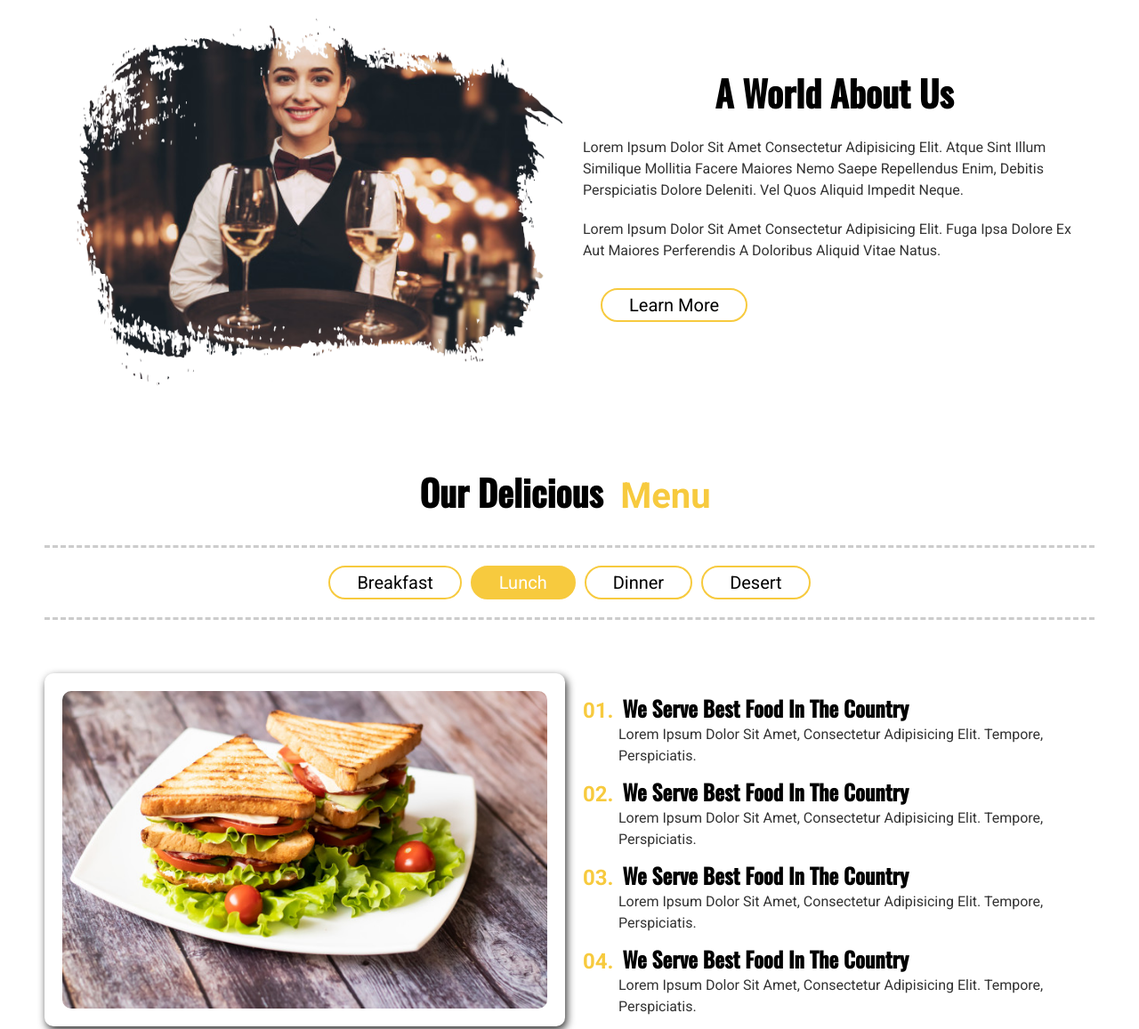
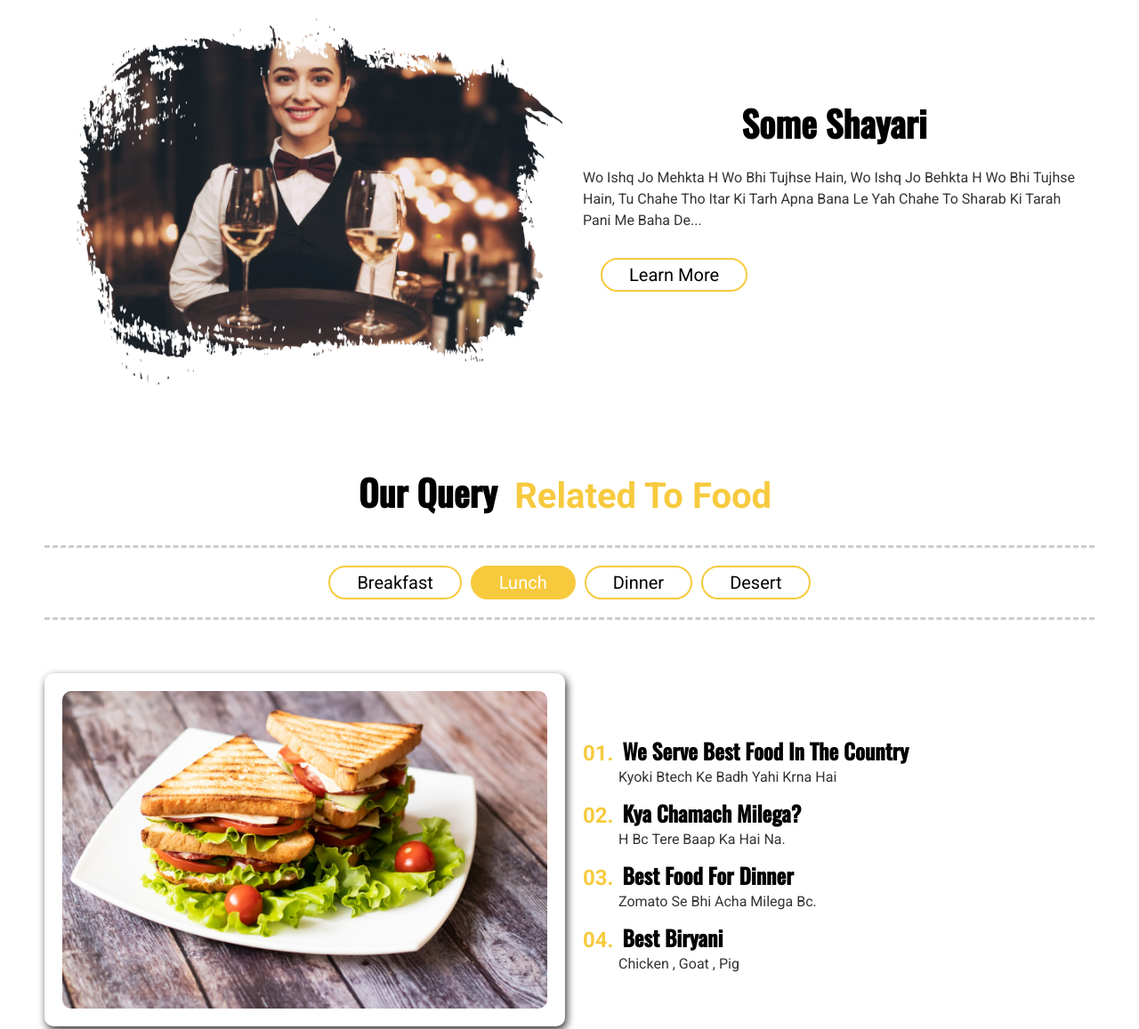
Before and after one commit to rkchaos/foodproject2, a plain HTML site: page index.html in a window 1280 px wide. Shown: the part 737-1894 px from the top of the page at 89% size. Drawn offline with nearby package versions, Linux system fonts and the light colour scheme.

Commit message:
Update index.html

```diff
--- a/index.html
+++ b/index.html
@@ -91,16 +91,13 @@
         </div>
 
         <div class="about-desc">
-          <h2>a world about us</h2>
+          <h2>Some shayari </h2>
           <p>
-            Lorem ipsum dolor sit amet consectetur adipisicing elit. Atque sint
-            illum similique mollitia facere maiores nemo saepe repellendus enim,
-            debitis perspiciatis dolore deleniti. Vel quos aliquid impedit
-            neque.
-          </p>
-          <p>
-            Lorem ipsum dolor sit amet consectetur adipisicing elit. Fuga ipsa
-            dolore ex aut maiores perferendis a doloribus aliquid vitae natus.
+            Wo ishq jo mehkta h wo bhi tujhse hain,
+            Wo ishq jo behkta h wo bhi tujhse hain,
+            Tu chahe tho itar ki tarh apna bana le
+            yah chahe to sharab ki tarah pani me baha
+            de...
           </p>
 
           <input type="button" value="learn more" />
@@ -109,7 +106,7 @@
 
       <!-- ====markup about section==== -->
       <section id="menu" class="menu">
-        <h2>our delicious <span>menu</span></h2>
+        <h2>our query <span>related to food</span></h2>
         <div class="catagory">
           <input type="button" value="breakfast" />
           <input type="button" class="active" value="lunch" />
@@ -126,35 +123,31 @@
           <div class="info">
             <h3><span>01.</span>we serve best food in the country</h3>
             <p>
-              Lorem ipsum dolor sit amet, consectetur adipisicing elit. Tempore,
-              perspiciatis.
+              kyoki Btech ke badh yahi krna hai
             </p>
           </div>
 
           <!-- ---info content 02--- -->
           <div class="info">
-            <h3><span>02.</span>we serve best food in the country</h3>
+            <h3><span>02.</span>Kya chamach milega? </h3>
             <p>
-              Lorem ipsum dolor sit amet, consectetur adipisicing elit. Tempore,
-              perspiciatis.
+              H bc tere baap ka hai na.
             </p>
           </div>
 
           <!-- ---info content 03--- -->
           <div class="info">
-            <h3><span>03.</span>we serve best food in the country</h3>
+            <h3><span>03.</span>Best food for dinner </h3>
             <p>
-              Lorem ipsum dolor sit amet, consectetur adipisicing elit. Tempore,
-              perspiciatis.
+             Zomato se bhi acha milega bc.
             </p>
           </div>
 
           <!-- ---info content 04--- -->
           <div class="info">
-            <h3><span>04.</span>we serve best food in the country</h3>
+            <h3><span>04.</span>Best biryani</h3>
             <p>
-              Lorem ipsum dolor sit amet, consectetur adipisicing elit. Tempore,
-              perspiciatis.
+              Chicken , Goat , pig
             </p>
           </div>
         </div>
```
